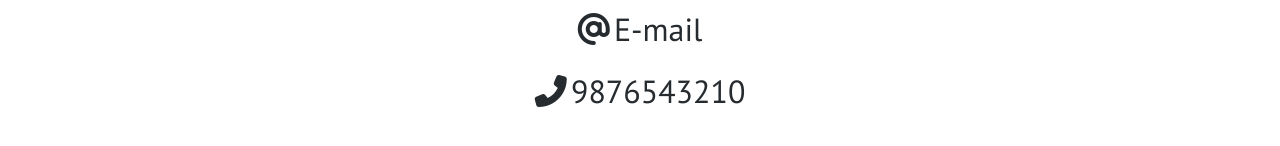
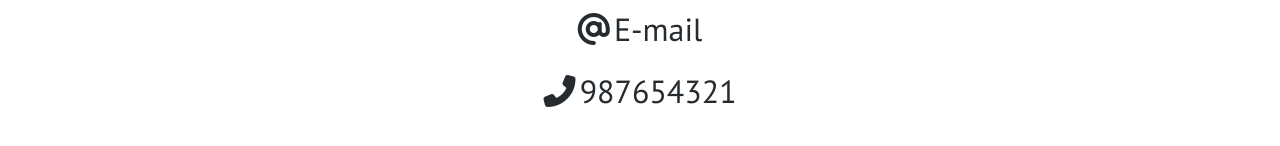
Before and after one commit to shop-india/shop-india.github.io, a plain HTML site: page contact/index.html in a window 1280 px wide. Shown: the part 352-498 px from the top of the page. Drawn offline with Linux system fonts and the light colour scheme.

Commit message:
Update index.html

```diff
--- a/contact/index.html
+++ b/contact/index.html
@@ -31,7 +31,7 @@
         <a href="https://facebook.com"><i class="fab fa-2x fa-facebook"></i> <span>Facebook</span> <br> <br></a>
         <a href="https://twitter.com"><i class="fab fa-2x fa-twitter"></i> <span>Twitter</span> <br> <br></a>
         <a href="mailto:kathanbhavin@outlook.com"><i class="fas fa-2x fa-at"></i> <span>E-mail</span> <br> <br></a>
-        <i class="fas fa-2x fa-phone-alt"></i> <span>9876543210</span> <br> <br>
+        <i class="fas fa-2x fa-phone-alt"></i> <span>987654321</span> <br> <br>
     </div>
     </center>
 </body>
```
